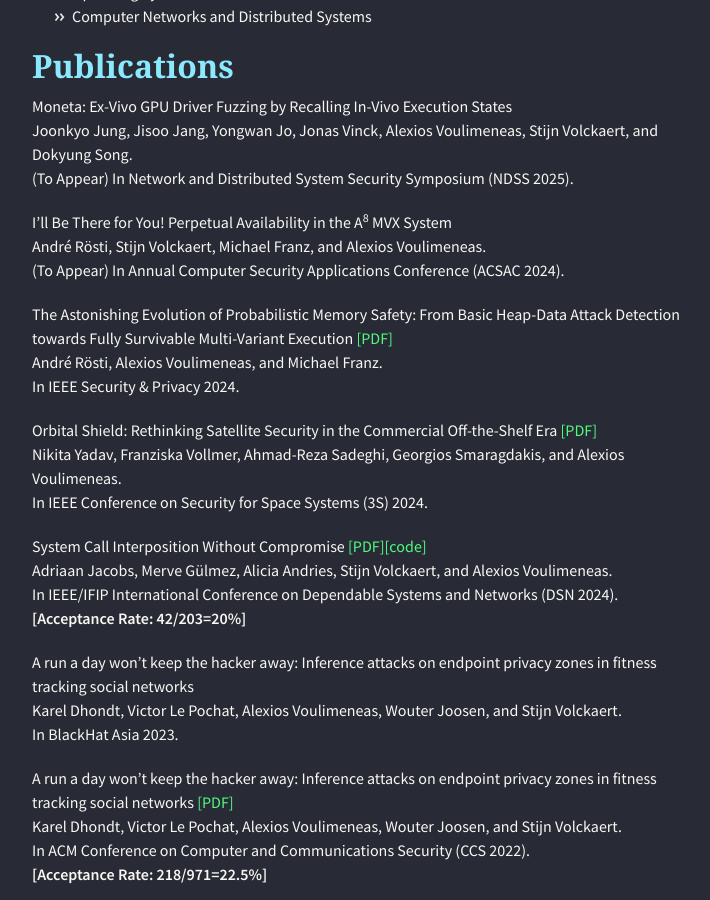
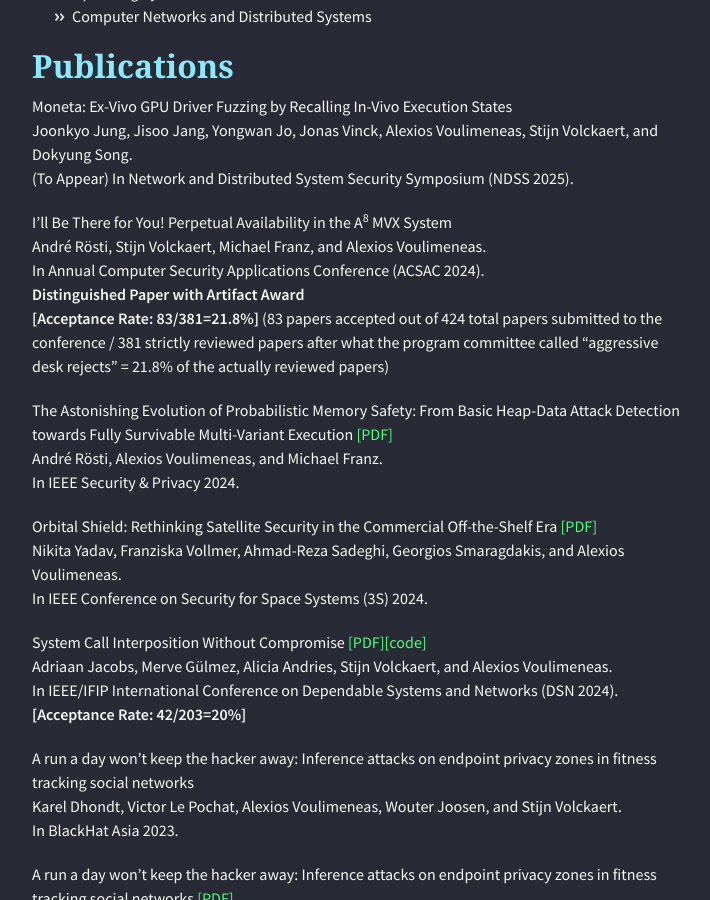
Before and after one commit to alexios-voulimeneas/alexios-voulimeneas.github.io, a Jekyll site: the page built from index.md, in a window 1280 px wide and 900 px high, scrolled down 1473 px. Shown: the whole window, without its empty margins (283-993 px from the left). Built offline with Jekyll 4.4.1, drawn with Linux system fonts in a browser that asks for light colours; nearby versions of some CDN libraries; the repository's description, which GitHub fills in, is left out.

Commit message:
Update index.md

```diff
--- a/index.md
+++ b/index.md
@@ -39,7 +39,9 @@
 
 I’ll Be There for You! Perpetual Availability in the A<sup>8</sup> MVX System
 André Rösti, Stijn Volckaert, Michael Franz, and Alexios Voulimeneas.
-(To Appear) In Annual Computer Security Applications Conference (ACSAC 2024).
+In Annual Computer Security Applications Conference (ACSAC 2024).
+**Distinguished Paper with Artifact Award**
+**[Acceptance Rate: 83/381=21.8%]** (83 papers accepted out of 424 total papers submitted to the conference / 381 strictly reviewed papers after what the program committee called "aggressive desk rejects" = 21.8% of the actually reviewed papers)
 
 The Astonishing Evolution of Probabilistic Memory Safety: From Basic Heap-Data Attack Detection towards Fully Survivable Multi-Variant Execution [[PDF]](./papers/The_Astonishing_Evolution_of_Probabilistic_Memory_Safety_From_Basic_Heap-Data_Attack_Detection_Toward_Fully_Survivable_Multivariant_Execution.pdf)
 André Rösti, Alexios Voulimeneas, and Michael Franz.
```
